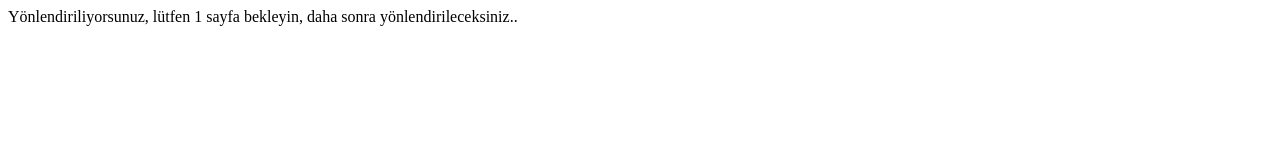
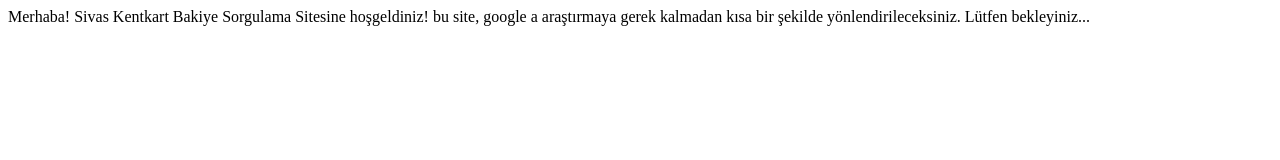
Before and after one commit to heyturkiye58/kentkart, a plain HTML site: page index.html in a window 1280 px wide. Drawn offline with Linux system fonts and the light colour scheme.

Commit message:
Update index.html

```diff
--- a/index.html
+++ b/index.html
@@ -4,6 +4,6 @@
 <meta http-equiv="pragma" content="no-cache">
 </head>
 <body>
-Yönlendiriliyorsunuz, lütfen 1 sayfa bekleyin, daha sonra yönlendirileceksiniz..
+Merhaba! Sivas Kentkart Bakiye Sorgulama Sitesine hoşgeldiniz! bu site, google a araştırmaya gerek kalmadan kısa bir şekilde yönlendirileceksiniz. Lütfen bekleyiniz...
 </body>
 </html>
```
